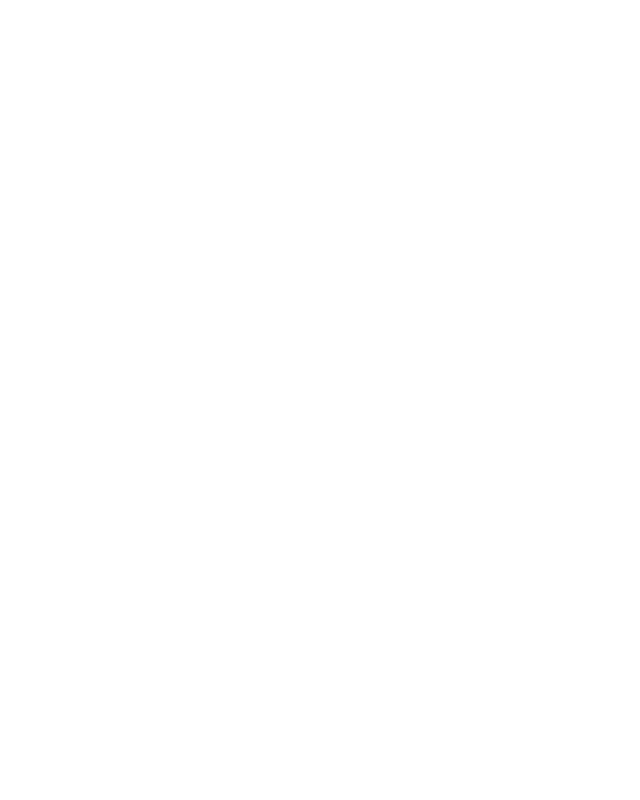
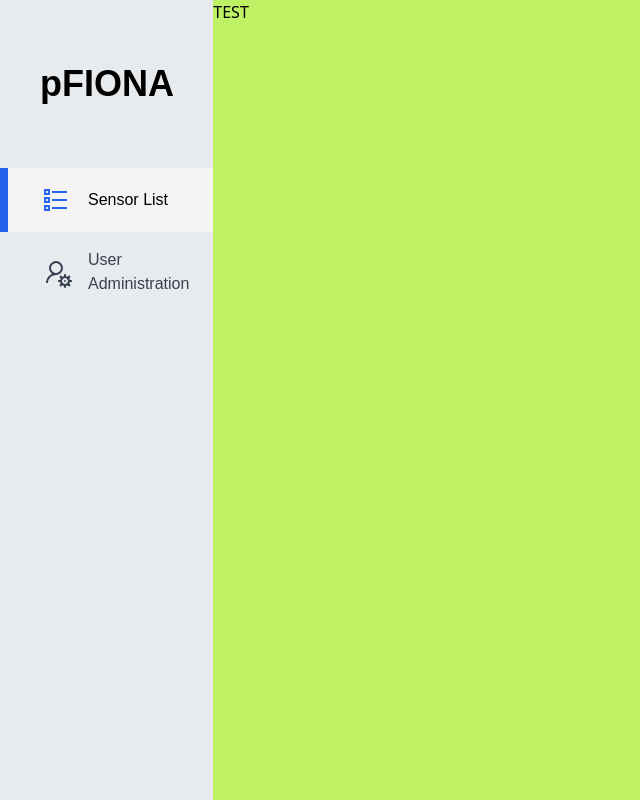
Before and after one commit to Warkild/pFIONA_ui, a Django app: page /sensors/list/ in a window 1280 px wide. Before the commit the part shown is empty. Shown: the whole page, without its empty margins (0-640 px from the left). Run offline with Django 5.2, Linux system fonts and the light colour scheme; the visitor is signed in with stand-in values (Sample User, id 1); some libraries are stand-ins or nearby versions.

Commit message:
Create base menu

```diff
--- a/pFIONA_auth/templates/pFIONA_auth/login.html
+++ b/pFIONA_auth/templates/pFIONA_auth/login.html
@@ -11,7 +11,7 @@
 <body class="flex bg-gradient-to-br from-white to-gray-300 w-[100vw] h-[100vh]">
     <div class="w-2/3 flex justify-center items-center">
         <div class="h-fit w-1/2 p-16 bg-white rounded-2xl drop-shadow-xl">
-            <h1 class="font-poppins font-extrabold text-4xl mb-8">pFIONA</h1>
+            <h1 class="font-poppins font-semibold text-4xl mb-8">pFIONA</h1>
             <form method="POST" class="form-login">
                 {% csrf_token %}
                 {% include "pFIONA_auth/login_form.html" with form=form %}
--- /dev/null
+++ b/pFIONA_sensors/templates/pFIONA_sensors/components/sensors_menu_bar.html
@@ -0,0 +1,16 @@
+{% load static %}
+<div class="bg-custom-gray-1 w-1/6 h-[100vh]">
+    <h1 class="font-poppins font-semibold text-4xl mb-16 ml-10 mt-16">pFIONA</h1>
+    <div>
+        <ul>
+            <li class="{% if current_path == '/sensors/list/' %}bg-custom-gray-2 border-l-8 border-blue-600 pl-8 flex py-4{% else %}bg-amber-200{% endif %}">
+                <img src="{% static 'img/ico/icons8-list-96.svg'%}" alt="icons-list" style="filter: invert(27%) sepia(99%) saturate(1791%) hue-rotate(214deg) brightness(94%) contrast(96%);" class="w-8"/>
+                <p class="font-poppins content-around pl-4 font-medium">Sensor List</p>
+            </li>
+            <li class="flex py-4 {% if current_path == '/admin' %}bg-custom-gray-2 border-l-8 border-blue-600 pl-8 flex{% else %}pl-10{% endif %}">
+                <img src="{% static 'img/ico/icons8-admin-96.svg'%}" alt="icons-list" style="{% if current_path == '/admin' %}filter: invert(27%) sepia(99%) saturate(1791%) hue-rotate(214deg) brightness(94%) contrast(96%);{% else %}filter: invert(20%) sepia(7%) saturate(2126%) hue-rotate(178deg) brightness(98%) contrast(84%);{% endif %}" class="w-8"/>
+                <p class="font-poppins content-around pl-4 font-medium {% if current_path == '/admin' %}{% else %}text-gray-700{% endif %}">User Administration</p>
+            </li>
+        </ul>
+    </div>
+</div>
--- a/pFIONA_sensors/templates/pFIONA_sensors/list.html
+++ b/pFIONA_sensors/templates/pFIONA_sensors/list.html
@@ -1,10 +1,15 @@
+{% load static tailwind_tags %}
 <!DOCTYPE html>
 <html lang="en">
 <head>
     <meta charset="UTF-8">
     <title>Sensors List - pFIONA</title>
+    {% tailwind_css %}
 </head>
 <body>
-
+    <div class="flex">
+        {% include "./components/sensors_menu_bar.html" %}
+        <div class="bg-lime-300 w-5/6">TEST</div>
+    </div>
 </body>
 </html>
--- a/pFIONA_sensors/views.py
+++ b/pFIONA_sensors/views.py
@@ -4,4 +4,4 @@ from django.shortcuts import render
 
 @login_required()
 def sensors_list(request):
-    return render(request, 'pFIONA_sensors/list.html')
+    return render(request, 'pFIONA_sensors/list.html', {'current_path': request.path})
--- a/theme/static/css/dist/styles.css
+++ b/theme/static/css/dist/styles.css
@@ -792,8 +792,33 @@ select {
   margin-right: auto;
 }
 
+.my-2 {
+  margin-top: 0.5rem;
+  margin-bottom: 0.5rem;
+}
+
 .mb-8 {
   margin-bottom: 2rem;
+}
+
+.ml-10 {
+  margin-left: 2.5rem;
+}
+
+.mt-10 {
+  margin-top: 2.5rem;
+}
+
+.ml-16 {
+  margin-left: 4rem;
+}
+
+.mt-16 {
+  margin-top: 4rem;
+}
+
+.mb-16 {
+  margin-bottom: 4rem;
 }
 
 .flex {
@@ -825,16 +850,36 @@ select {
   width: 33.333333%;
 }
 
+.w-1\/6 {
+  width: 16.666667%;
+}
+
 .w-2\/3 {
   width: 66.666667%;
+}
+
+.w-5\/6 {
+  width: 83.333333%;
 }
 
 .w-\[100vw\] {
   width: 100vw;
 }
 
+.w-10 {
+  width: 2.5rem;
+}
+
+.w-8 {
+  width: 2rem;
+}
+
 .flex-col {
   flex-direction: column;
+}
+
+.content-around {
+  align-content: space-around;
 }
 
 .items-center {
@@ -853,9 +898,28 @@ select {
   border-radius: 0.375rem;
 }
 
+.border-l-8 {
+  border-left-width: 8px;
+}
+
+.border-blue-600 {
+  --tw-border-opacity: 1;
+  border-color: rgb(37 99 235 / var(--tw-border-opacity));
+}
+
+.bg-amber-200 {
+  --tw-bg-opacity: 1;
+  background-color: rgb(253 230 138 / var(--tw-bg-opacity));
+}
+
 .bg-gray-50 {
   --tw-bg-opacity: 1;
   background-color: rgb(249 250 251 / var(--tw-bg-opacity));
+}
+
+.bg-lime-300 {
+  --tw-bg-opacity: 1;
+  background-color: rgb(190 242 100 / var(--tw-bg-opacity));
 }
 
 .bg-lime-500 {
@@ -866,6 +930,16 @@ select {
 .bg-white {
   --tw-bg-opacity: 1;
   background-color: rgb(255 255 255 / var(--tw-bg-opacity));
+}
+
+.bg-custom-gray-1 {
+  --tw-bg-opacity: 1;
+  background-color: rgb(232 235 238 / var(--tw-bg-opacity));
+}
+
+.bg-custom-gray-2 {
+  --tw-bg-opacity: 1;
+  background-color: rgb(244 244 244 / var(--tw-bg-opacity));
 }
 
 .bg-gradient-to-br {
@@ -901,6 +975,40 @@ select {
   padding-bottom: 0.5rem;
 }
 
+.py-5 {
+  padding-top: 1.25rem;
+  padding-bottom: 1.25rem;
+}
+
+.py-4 {
+  padding-top: 1rem;
+  padding-bottom: 1rem;
+}
+
+.pl-10 {
+  padding-left: 2.5rem;
+}
+
+.pl-12 {
+  padding-left: 3rem;
+}
+
+.pl-8 {
+  padding-left: 2rem;
+}
+
+.pl-2 {
+  padding-left: 0.5rem;
+}
+
+.pl-3 {
+  padding-left: 0.75rem;
+}
+
+.pl-4 {
+  padding-left: 1rem;
+}
+
 .font-poppins {
   font-family: Poppins, sans-serif;
 }
@@ -923,8 +1031,12 @@ select {
   font-weight: 700;
 }
 
-.font-extrabold {
-  font-weight: 800;
+.font-semibold {
+  font-weight: 600;
+}
+
+.font-medium {
+  font-weight: 500;
 }
 
 .leading-normal {
@@ -940,8 +1052,27 @@ select {
   color: rgb(255 255 255 / var(--tw-text-opacity));
 }
 
+.text-gray-700 {
+  --tw-text-opacity: 1;
+  color: rgb(55 65 81 / var(--tw-text-opacity));
+}
+
 .drop-shadow-xl {
   --tw-drop-shadow: drop-shadow(0 20px 13px rgb(0 0 0 / 0.03)) drop-shadow(0 8px 5px rgb(0 0 0 / 0.08));
+  filter: var(--tw-blur) var(--tw-brightness) var(--tw-contrast) var(--tw-grayscale) var(--tw-hue-rotate) var(--tw-invert) var(--tw-saturate) var(--tw-sepia) var(--tw-drop-shadow);
+}
+
+.invert {
+  --tw-invert: invert(100%);
+  filter: var(--tw-blur) var(--tw-brightness) var(--tw-contrast) var(--tw-grayscale) var(--tw-hue-rotate) var(--tw-invert) var(--tw-saturate) var(--tw-sepia) var(--tw-drop-shadow);
+}
+
+.sepia {
+  --tw-sepia: sepia(100%);
+  filter: var(--tw-blur) var(--tw-brightness) var(--tw-contrast) var(--tw-grayscale) var(--tw-hue-rotate) var(--tw-invert) var(--tw-saturate) var(--tw-sepia) var(--tw-drop-shadow);
+}
+
+.filter {
   filter: var(--tw-blur) var(--tw-brightness) var(--tw-contrast) var(--tw-grayscale) var(--tw-hue-rotate) var(--tw-invert) var(--tw-saturate) var(--tw-sepia) var(--tw-drop-shadow);
 }
 
--- a/theme/static_src/tailwind.config.js
+++ b/theme/static_src/tailwind.config.js
@@ -46,6 +46,10 @@ module.exports = {
             fontFamily: {
                 poppins: ['Poppins','sans-serif'],
                 montserrat: ['Montserrat'],
+            },
+            colors: {
+                'custom-gray-1': "#E8EBEE",
+                'custom-gray-2': "#F4F4F4",
             }
         },
     },
```
Also changed, not shown: theme/static/img/ico/icons8-admin-96.svg (added), theme/static/img/ico/icons8-list-96.svg (added).
